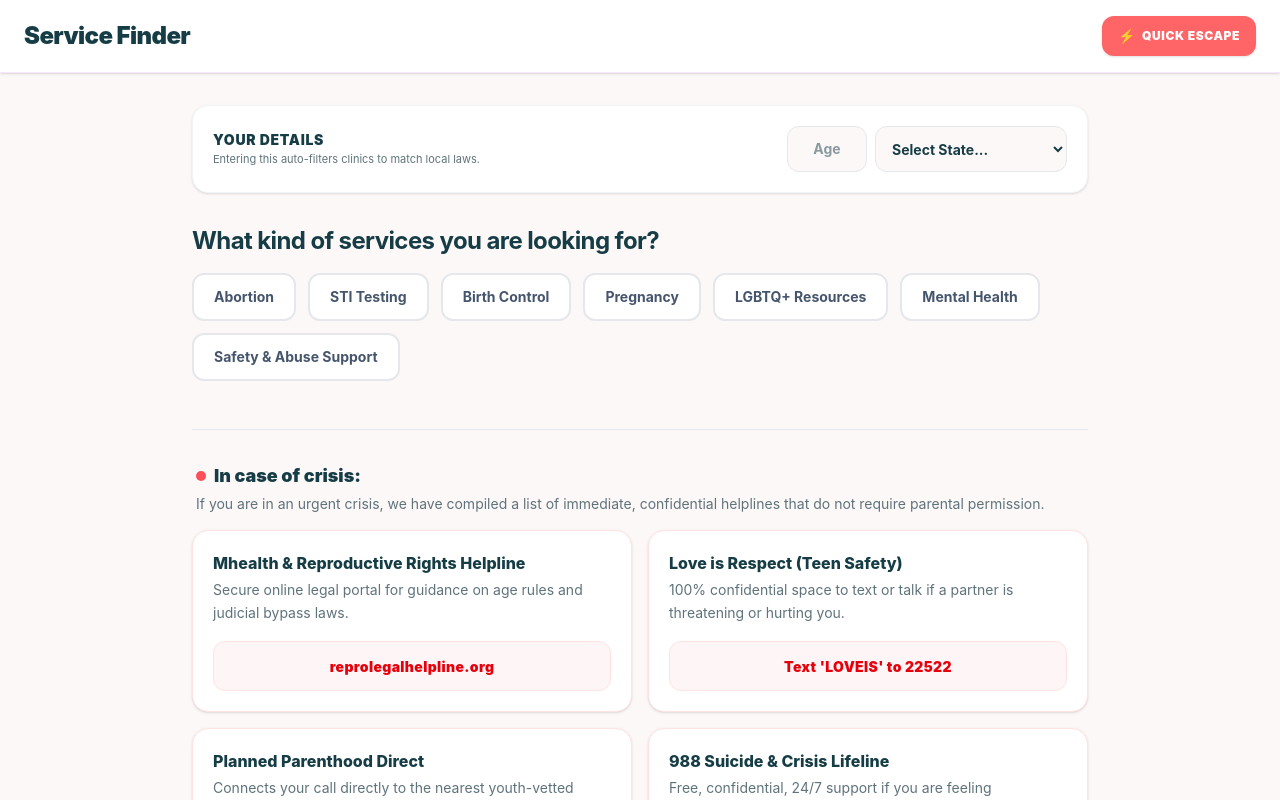
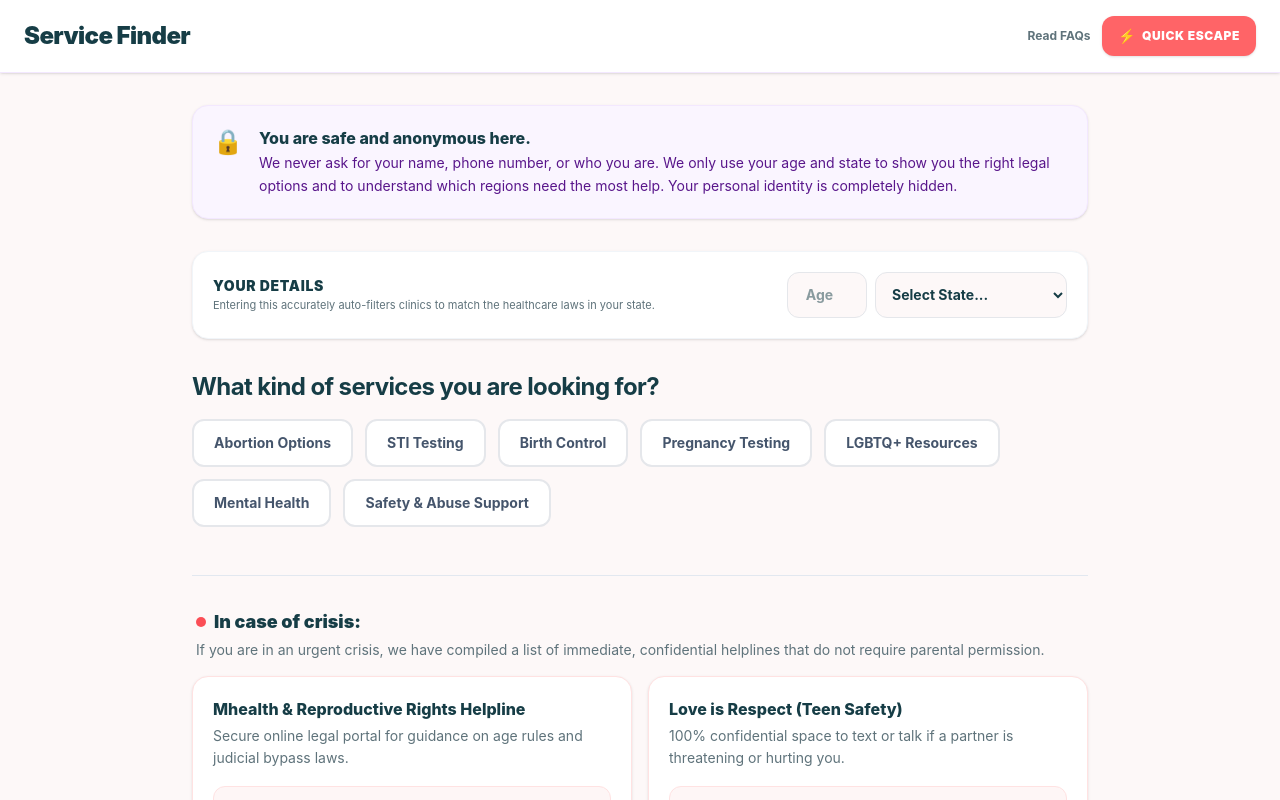
Before and after one commit to MaryMbuvi/service_finder, a React (Vite) app: page / in a window 1280 px wide. Shown: the top 800 px of the page. Built offline with nearby package versions, Linux system fonts and the light colour scheme.

Commit message:
integration with FAQ

```diff
--- a/src/AppV2.jsx
+++ b/src/AppV2.jsx
@@ -16,10 +16,10 @@ const MASTER_HELPLINES = [
 ];
 
 const SERVICES = [
-  { id: 'abortion', name: 'Abortion' },
+  { id: 'abortion', name: 'Abortion Options' },
   { id: 'testing', name: 'STI Testing' },
   { id: 'contraceptive', name: 'Birth Control' },
-  { id: 'pregnancy', name: 'Pregnancy' },
+  { id: 'pregnancy', name: 'Pregnancy Testing' },
   { id: 'lgbtq', name: 'LGBTQ+ Resources' },
   { id: 'mental', name: 'Mental Health' },
   { id: 'gbv', name: 'Safety & Abuse Support' }
@@ -29,6 +29,7 @@ export default function AppV2() {
   // Core Profile
   const [age, setAge] = useState('');
   const [stateLocation, setStateLocation] = useState('');
+  const [missingDetails, setMissingDetails] = useState(false);
 
   // Service Navigation
   const [selectedService, setSelectedService] = useState(null);
@@ -46,6 +47,22 @@ export default function AppV2() {
   const [insuranceFilter, setInsuranceFilter] = useState('all');
 
   const resultsRef = useRef(null);
+  const detailsRef = useRef(null);
+
+  // 🚀 THE URL LISTENER (Catches data from the FAQ App)
+  useEffect(() => {
+    const params = new URLSearchParams(window.location.search);
+    const passedService = params.get('service');
+    const passedAge = params.get('age');
+    const passedState = params.get('state');
+
+    if (passedAge) setAge(passedAge);
+    if (passedState) setStateLocation(passedState);
+    if (passedService) {
+      setSelectedService(passedService);
+      setTimeout(() => resultsRef.current?.scrollIntoView({ behavior: 'smooth', block: 'start' }), 300);
+    }
+  }, []);
 
   // Privacy-Safe GA Logger
   const logToGoogleAnalytics = (finalAge, finalState, finalService) => {
@@ -65,12 +82,21 @@ export default function AppV2() {
   };
 
   const handleServiceClick = (serviceId) => {
+    // 🛑 MANDATORY CHECK: Prevent them from proceeding without Age & State
+    if (!age || !stateLocation) {
+      setMissingDetails(true);
+      detailsRef.current?.scrollIntoView({ behavior: 'smooth', block: 'center' });
+      return;
+    }
+
+    setMissingDetails(false);
+
     if (selectedService === serviceId) {
       setSelectedService(null);
     } else {
       setSelectedService(serviceId);
 
-      // Reset sub-questions when changing categories so old filters don't pollute the new search
+      // Reset sub-questions when changing categories
       setWeeksPregnant('');
       setHasStiSymptoms('');
       setContraceptiveUrgency('');
@@ -146,7 +172,6 @@ export default function AppV2() {
 
   }, [selectedService, age, stateLocation, weeksPregnant, hasStiSymptoms, contraceptiveUrgency, pregnancyTestStatus, mentalHealthType, gbvSupportPreference, deliveryFilter, insuranceFilter]);
 
-  // A composite string to trigger a visual re-render animation in the results box when core info changes
   const refreshTriggerKey = `${age}-${stateLocation}-${deliveryFilter}-${insuranceFilter}`;
 
   return (
@@ -159,6 +184,10 @@ export default function AppV2() {
             Service Finder
           </h1>
         </div>
+        <div className="flex items-center gap-3">
+          <a href="https://chatbot-zeta-seven-54.vercel.app/" className="hidden sm:block text-xs font-bold text-[#5F737B] hover:text-[#163D46] transition-colors">
+            Read FAQs
+          </a>
           <button
             onClick={triggerQuickEscape}
             className="bg-red-400 hover:bg-red-500 text-white text-[10px] sm:text-xs font-black px-3 sm:px-4 py-2 sm:py-2.5 rounded-xl uppercase tracking-wider transition-all shadow-sm active:scale-95 flex items-center gap-1.5 cursor-pointer"
@@ -166,24 +195,50 @@ export default function AppV2() {
             <span className="text-sm">⚡</span> Quick Escape
           </button>
         </div>
+      </div>
 
       <div className="w-full max-w-5xl mx-auto px-4 mt-8 space-y-8 flex flex-col items-center">
 
-        {/* 📋 INLINE CONTEXT BAR */}
-        <div className="w-full max-w-4xl bg-white p-5 rounded-2xl shadow-sm border border-slate-100 flex flex-col sm:flex-row items-start sm:items-center justify-between gap-4">
+        {/* 🔒 HONEST & REASSURING PRIVACY BANNER */}
+        <div className="w-full max-w-4xl bg-purple-50 border border-purple-100 p-5 rounded-2xl flex items-start gap-4 text-sm text-purple-900 leading-relaxed shadow-sm">
+          <span className="text-2xl">🔒</span>
+          <div>
+            <span className="font-extrabold text-base block mb-0.5 text-[#163D46]">You are safe and anonymous here.</span>
+            We never ask for your name, phone number, or who you are. We only use your age and state to show you the right legal options and to understand which regions need the most help. Your personal identity is completely hidden.
+          </div>
+        </div>
+
+        {/* 📋 INLINE CONTEXT BAR (Mandatory Fields) */}
+        <div
+          ref={detailsRef}
+          className={`w-full max-w-4xl bg-white p-5 rounded-2xl shadow-sm border transition-all duration-300 flex flex-col sm:flex-row items-start sm:items-center justify-between gap-4 ${
+            missingDetails ? 'border-red-400 ring-4 ring-red-50' : 'border-slate-100'
+          }`}
+        >
           <div className="flex-1">
-            <h3 className="text-sm font-black text-[#163D46] uppercase tracking-wider">Your Details</h3>
-            <p className="text-[11px] text-[#5F737B] mt-0.5 leading-snug">Entering this auto-filters clinics to match local laws.</p>
+            <h3 className="text-sm font-black text-[#163D46] uppercase tracking-wider flex items-center gap-2">
+              Your Details
+              {missingDetails && <span className="text-[10px] text-red-500 bg-red-50 px-2 py-0.5 rounded-md font-bold normal-case">Required</span>}
+            </h3>
+            <p className={`text-[11px] mt-0.5 leading-snug ${missingDetails ? 'text-red-500 font-medium' : 'text-[#5F737B]'}`}>
+              Entering this accurately auto-filters clinics to match the healthcare laws in your state.
+            </p>
           </div>
           <div className="flex gap-2 w-full sm:w-auto">
             <input
-              taype="number" placeholder="Age" min="12" max="110"
-              value={age} onChange={(e) => setAge(e.target.value)}
-              className="w-20 p-3 text-sm font-bold bg-[#FDF8F8] border border-gray-200 rounded-xl text-[#163D46] focus:outline-none focus:border-[#C8B4FA] focus:bg-white transition-all text-center"
+              type="number" placeholder="Age" min="12" max="110"
+              value={age}
+              onChange={(e) => { setAge(e.target.value); setMissingDetails(false); }}
+              className={`w-20 p-3 text-sm font-bold bg-[#FDF8F8] border rounded-xl text-[#163D46] focus:outline-none focus:bg-white transition-all text-center ${
+                missingDetails && !age ? 'border-red-400 bg-red-50' : 'border-gray-200 focus:border-[#C8B4FA]'
+              }`}
             />
             <select
-              value={stateLocation} onChange={(e) => setStateLocation(e.target.value)}
-              className="flex-1 sm:w-48 p-3 text-sm font-bold bg-[#FDF8F8] border border-gray-200 rounded-xl text-[#163D46] focus:outline-none focus:border-[#C8B4FA] focus:bg-white transition-all cursor-pointer"
+              value={stateLocation}
+              onChange={(e) => { setStateLocation(e.target.value); setMissingDetails(false); }}
+              className={`flex-1 sm:w-48 p-3 text-sm font-bold bg-[#FDF8F8] border rounded-xl text-[#163D46] focus:outline-none focus:bg-white transition-all cursor-pointer ${
+                missingDetails && !stateLocation ? 'border-red-400 bg-red-50' : 'border-gray-200 focus:border-[#C8B4FA]'
+              }`}
             >
               <option value="">Select State...</option>
               {US_STATES.map(st => <option key={st} value={st}>{st}</option>)}
@@ -212,7 +267,7 @@ export default function AppV2() {
         </div>
 
         {/* 🎯 DYNAMIC RESULTS & SUB-QUESTIONS PANEL */}
-        {selectedService && (
+        {selectedService && age && stateLocation && (
           <div ref={resultsRef} className="w-full bg-white rounded-3xl shadow-md border border-slate-100 overflow-hidden animate-fade-in scroll-mt-24 flex flex-col md:flex-row">
 
             {/* ========================================================= */}
@@ -235,7 +290,6 @@ export default function AppV2() {
                     ))}
                   </div>
 
-                  {/* RESTORED: Crucial Context Blocks */}
                   {weeksPregnant === 'under10' && (
                     <div className="mt-4 p-4 bg-purple-50 border border-purple-100 rounded-xl text-xs text-purple-900 leading-relaxed font-medium animate-fade-in">
                       <span className="font-extrabold block text-sm mb-1 text-[#163D46]">✨ Recommended: Pills By Mail</span>
@@ -266,7 +320,6 @@ export default function AppV2() {
                     ))}
                   </div>
 
-                  {/* RESTORED: Crucial Context Blocks */}
                   {hasStiSymptoms === 'yes' && (
                     <div className="mt-4 p-4 bg-purple-50 border border-purple-100 rounded-xl text-xs text-purple-900 leading-relaxed font-medium animate-fade-in">
                       <span className="font-extrabold block text-sm mb-1 text-[#163D46]">🏥 Recommended: In-Person Testing</span>
@@ -297,7 +350,6 @@ export default function AppV2() {
                     ))}
                   </div>
 
-                  {/* RESTORED: Crucial Context Blocks */}
                   {contraceptiveUrgency === 'emergency' && (
                     <div className="mt-4 p-4 bg-purple-50 border border-purple-100 rounded-xl text-xs text-purple-900 leading-relaxed font-medium animate-fade-in">
                       <span className="font-extrabold block text-sm mb-1 text-[#163D46]">⚡ Prioritizing: Fast Emergency Access</span>
@@ -390,7 +442,7 @@ export default function AppV2() {
                     <div key={idx} className="p-5 bg-white border border-gray-200 rounded-xl shadow-sm hover:shadow-md transition-shadow flex flex-col gap-3">
                       <div>
                         <div className="flex items-center gap-2 flex-wrap mb-1">
-                          <h4 className="font-extrabold text-base text-[#163D46]">{fac?.name || 'Vetted Care Network'}</h4>
+                          <h4 className="font-extrabold text-base text-[#163D46]">{fac?.name || 'Care Network'}</h4>
                         </div>
                         <p className="text-sm text-slate-500 leading-relaxed">{fac?.desc || ''}</p>
                       </div>
@@ -418,7 +470,7 @@ export default function AppV2() {
           </div>
         )}
 
-        {/* 🆘 MASTER EMERGENCY HELPLINES (Always highly visible, matching "In case of crisis:" from reference) */}
+        {/* 🆘 MASTER EMERGENCY HELPLINES */}
         <div className="w-full max-w-4xl pt-8 mt-4 border-t border-slate-200">
           <div className="px-1 text-left mb-4">
             <h3 className="text-lg font-black text-[#163D46] flex items-center gap-2">
--- a/src/data/resources.js
+++ b/src/data/resources.js
@@ -58,17 +58,7 @@ export const masterResources = [
   // ============================================================
   // 2. STI DIAGNOSTICS & TESTING
   // ============================================================
-  {
-    name: "TakeMeHome Home Diagnostic Kits",
-    desc: "Fully private, discrete at-home self-swab testing kits shipped blind in completely plain unbranded mailboxes with anonymous online digital tracking keys.",
-    link: "https://takemehome.org",
-    category: "testing",
-    subType: "no",
-    deliveryType: "mail",
-    costType: "free-cash",
-    requiresParentalConsent: false
-  },
-  {
+ {
     name: "CityWell Clinical Labs (Example Lab)",
     desc: "A standard medical laboratory providing comprehensive STI panels. Requires health insurance for billing and processes claims through primary care networks (Generates EOB statement).",
     link: "#",
```
Lines whose indentation alone changed are shown as unchanged.
